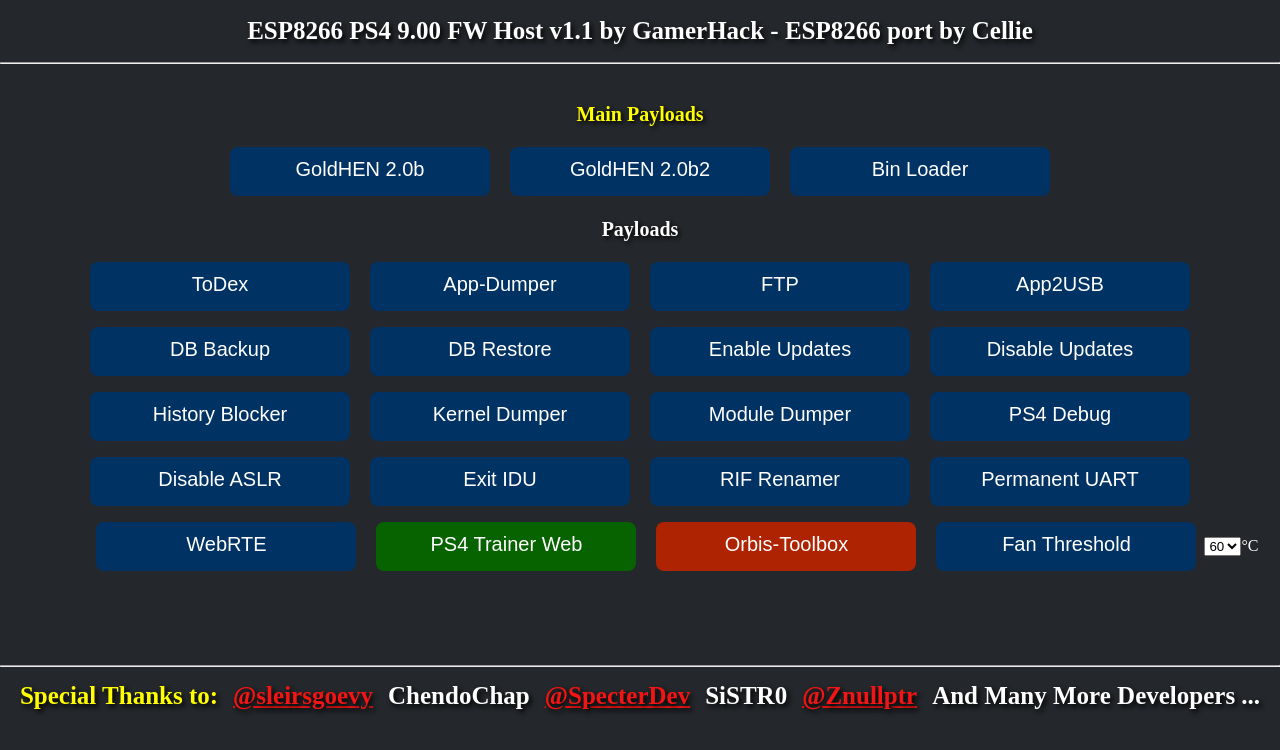
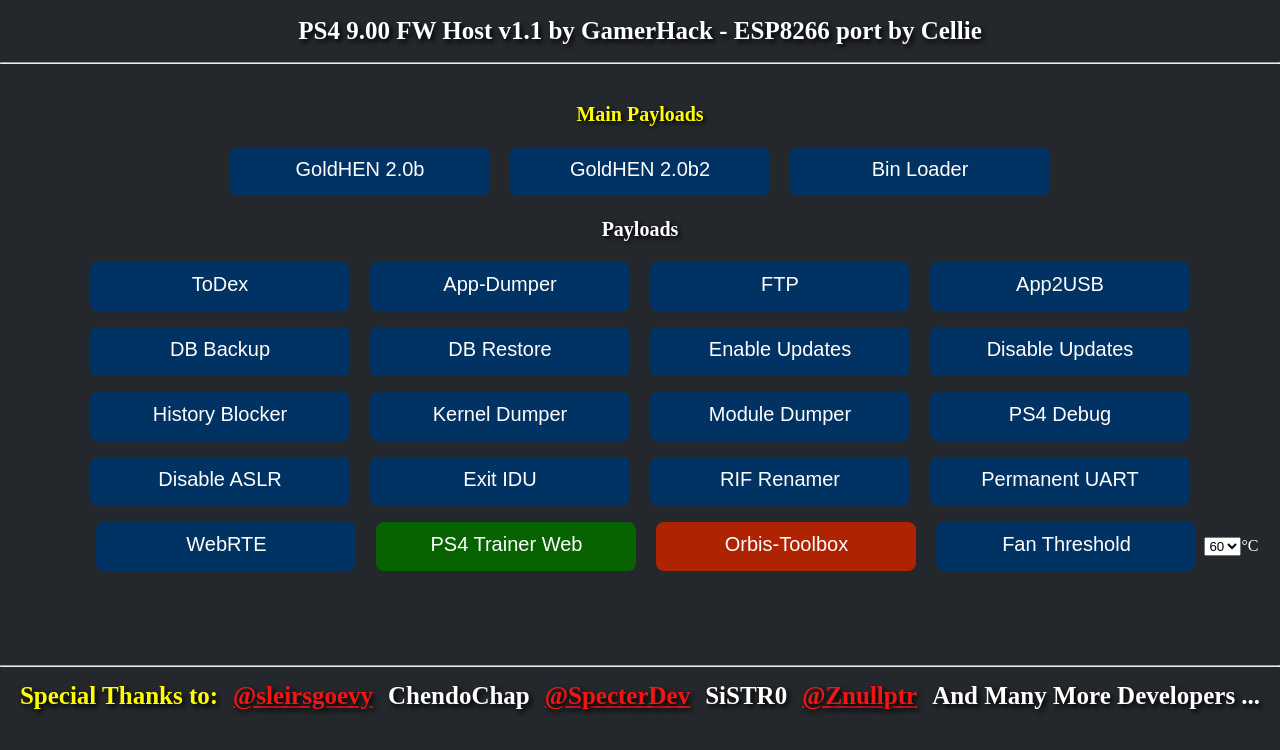
Before and after one commit to CelliesProjects/ps4_jb900_esp8266, a plain HTML site: page data/index.html in a window 1280 px wide. Drawn offline with Linux system fonts and the light colour scheme.

Commit message:
Cleanup.

```diff
--- a/data/index.html
+++ b/data/index.html
@@ -1,6 +1,6 @@
 <!DOCTYPE html>
 <html manifest="cache.manifest"><head>
-<title>ESP8266 PS4 9.00 FW Host v1.1 by GamerHack - ESP8266 port by Cellie</title>
+<title>PS4 9.00 FW Host v1.1 by GamerHack - ESP8266 port by Cellie</title>
 <style>
 html, body {
 background-size: 100%;
@@ -63,7 +63,7 @@
 function DLProgress(e){Percent=(Math.round(e.loaded / e.total * 100));window.msgs.innerHTML="Installing Offline Cache: " + Percent + "%";}
 function DisplayCacheProgress(){setTimeout(function(){window.msgs.innerHTML="Cache Installed Successfully ✔";},1000);setTimeout(function(){window.msgs.innerHTML="Now Close And Re-Open Your Browser ...";},3000);}window.applicationCache.addEventListener("progress",DLProgress,false);window.applicationCache.oncached=function(e){DisplayCacheProgress();};window.applicationCache.onupdateready=function(e){DisplayCacheProgress();};
 </script>
-<h1 id="msgs">ESP8266 PS4 9.00 FW Host v1.1 by GamerHack - ESP8266 port by Cellie</h1>
+<h1 id="msgs">PS4 9.00 FW Host v1.1 by GamerHack - ESP8266 port by Cellie</h1>
 <hr>
 <br>
 <h1 style="font-size:20px;color:yellow;">Main Payloads</h1>
```
Also changed, not shown: 1 other file.
